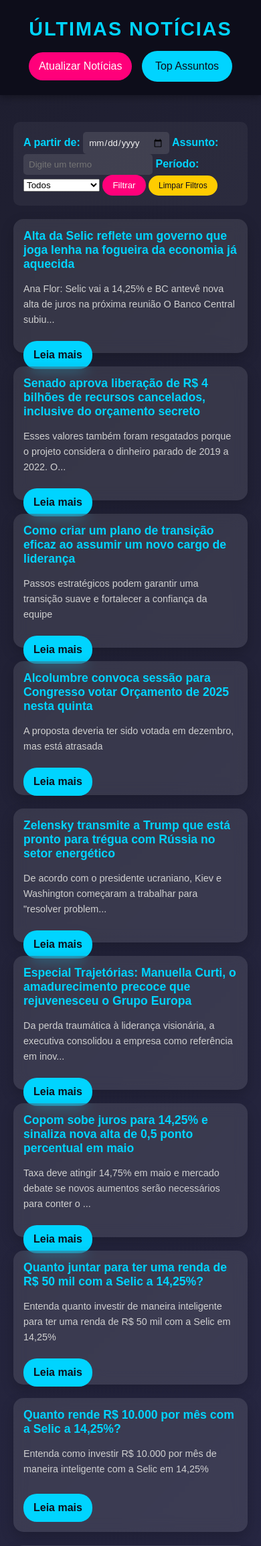
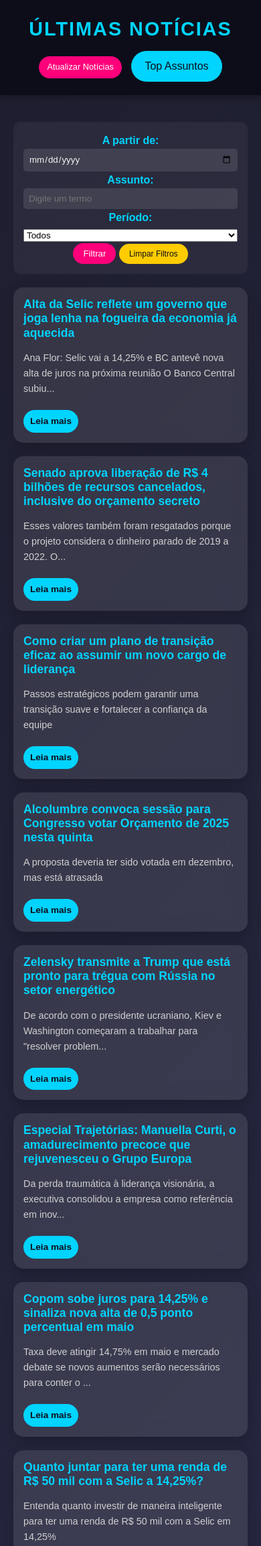
Before and after one commit to ronaldandrade/noticias, a Flask app: page / in a window 390 px wide. Shown: the top 2308 px of the page at 67% size. Run offline with Flask 3, Linux system fonts and the light colour scheme.

Commit message:
css adjusts responsiveDDD

```diff
--- a/app/static/styles.css
+++ b/app/static/styles.css
@@ -268,27 +268,47 @@ footer {
     color: #66e6ff;
 }
 
-/* Responsividade */
+/* 🟢🔹🔹 Responsividade para telas menores 🔹🔹🟢 */
 @media (max-width: 600px) {
     header h1 {
         font-size: 1.8em;
     }
 
+    .btn-atualizar, .btn-voltar, .btn-leia-mais {
+        padding: 6px 12px;
+        font-size: 0.8em;
+    }
+
+    .filtro-container {
+        flex-direction: column;
+        align-items: stretch;
+        text-align: center;
+        gap: 10px;
+    }
+
+    .filtro-container input, .filtro-container select {
+        width: 100%;
+    }
+
+    .noticias-container {
+        grid-template-columns: 1fr; /* 1 coluna no mobile */
+    }
+
     .noticia-card {
         padding: 15px;
-        height: 200px; /* Menor ainda em mobile */
+        height: auto;
     }
 
     .noticia-card h2 {
         font-size: 1.1em;
     }
 
-    .btn-atualizar, .btn-voltar, .btn-leia-mais {
-        padding: 8px 15px;
+    .btn-leia-mais {
+        padding: 6px 10px;
+        font-size: 0.85em;
     }
 
-    .filtro-container {
-        flex-direction: column;
-        gap: 10px;
+    footer {
+        font-size: 0.8em;
     }
 }
--- a/app/templates/index.html
+++ b/app/templates/index.html
@@ -34,8 +34,7 @@
                 <article class="noticia-card">
                     <h2>{{ noticia.titulo }}</h2>
                     <p>{{ noticia.conteudo[:100] + '...' if noticia.conteudo|length > 100 else noticia.conteudo }}</p>
-                    <a class="btn-leia-mais" href="{{ url_for('main.noticia_detalhe', id=noticia.id) }}">Leia mais</a>
-                </article>
+                    <a class="btn-leia-mais" href="{{ url_for('main.noticia_detalhe', id=noticia.id) }}">Leia mais</a>                </article>
             {% endfor %}
         </section>
     </main>
```
Also changed, not shown: instance/noticias.db.
